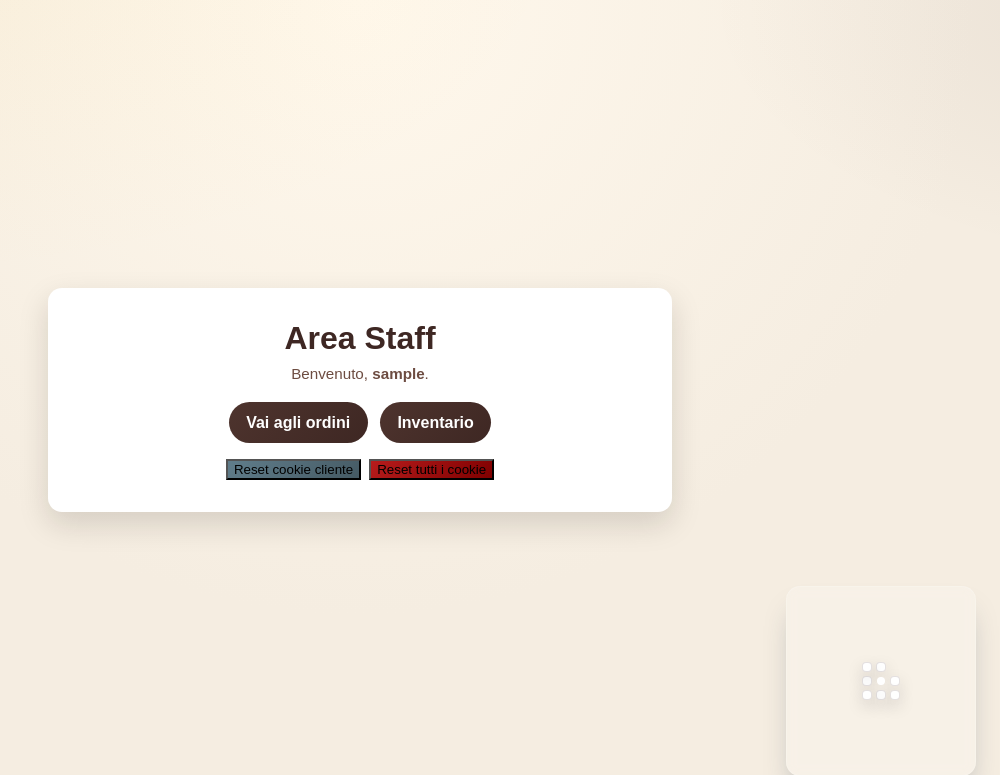
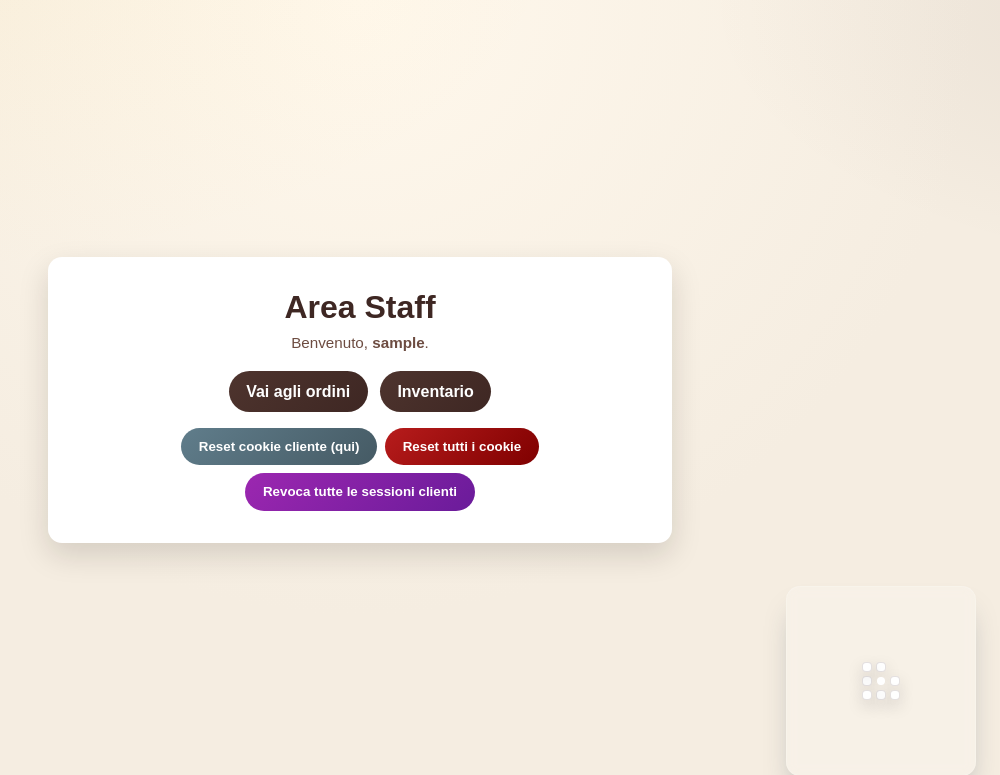
Before and after one commit to Zazanicholas01/qr-bar, a Python web app: template backend/app/templates/admin_welcome.html in a window 1280 px wide. Shown: the top 775 px of the page, without its empty margins (280-1280 px from the left). Run offline with Jinja, Linux system fonts and the light colour scheme; the template is opened without the code that fills it: most values are stand-ins (such as "Sample title", 1, 10 or a date in 2020).

Commit message:
Authentication - Revoke Cookies

```diff
--- a/backend/app/templates/admin_welcome.html
+++ b/backend/app/templates/admin_welcome.html
@@ -28,7 +28,7 @@
       h1 { margin: 0 0 0.5rem; color: #3e2723; }
       p { margin: 0.25rem 0 1.25rem; color: #4e342e; }
       .actions { display: flex; gap: 0.75rem; justify-content: center; flex-wrap: wrap; }
-      a.button {
+      a.button, button.button {
         display: inline-block;
         padding: 0.7rem 1.1rem;
         border-radius: 999px;
@@ -36,6 +36,8 @@
         background: linear-gradient(135deg, #4e342e, #3e2723);
         color: #fff;
         font-weight: 600;
+        border: none;
+        cursor: pointer;
       }
       .muted { color: #6d4c41; font-size: 0.95rem; }
 
@@ -68,10 +70,13 @@
         </div>
         <div style="margin-top:1rem; display:flex; gap:0.5rem; justify-content:center; flex-wrap:wrap;">
           <form method="post" action="/admin/test/reset-user-session">
-            <button class="button" type="submit" style="background:linear-gradient(135deg,#607d8b,#455a64)">Reset cookie cliente</button>
+            <button class="button" type="submit" style="background:linear-gradient(135deg,#607d8b,#455a64)">Reset cookie cliente (qui)</button>
           </form>
           <form method="post" action="/admin/test/reset-all-cookies" onsubmit="return confirm('Questo ti disconnetterà anche come admin. Procedere?')">
             <button class="button" type="submit" style="background:linear-gradient(135deg,#b71c1c,#7f0000)">Reset tutti i cookie</button>
+          </form>
+          <form method="post" action="/admin/test/revoke-all-user-sessions" onsubmit="return confirm('Revocare tutte le sessioni clienti?')">
+            <button class="button" type="submit" style="background:linear-gradient(135deg,#9C27B0,#6A1B9A)">Revoca tutte le sessioni clienti</button>
           </form>
         </div>
       {% else %}
@@ -82,7 +87,7 @@
         </div>
         <div style="margin-top:1rem; display:flex; gap:0.5rem; justify-content:center; flex-wrap:wrap;">
           <form method="post" action="/admin/test/reset-user-session">
-            <button class="button" type="submit" style="background:linear-gradient(135deg,#607d8b,#455a64)">Reset cookie cliente</button>
+            <button class="button" type="submit" style="background:linear-gradient(135deg,#607d8b,#455a64)">Reset cookie cliente (qui)</button>
           </form>
         </div>
       {% endif %}
```
Also changed, not shown: backend/app/main.py (+12 -0 lines), frontend/src/pages/MenuPage.js (+32 -0 lines).
